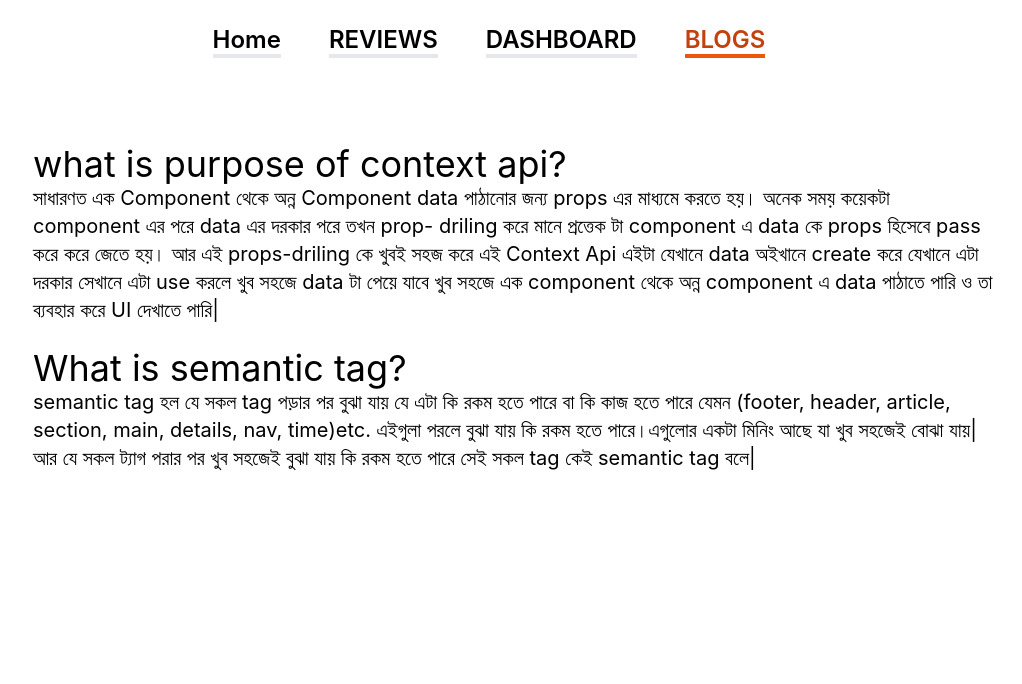
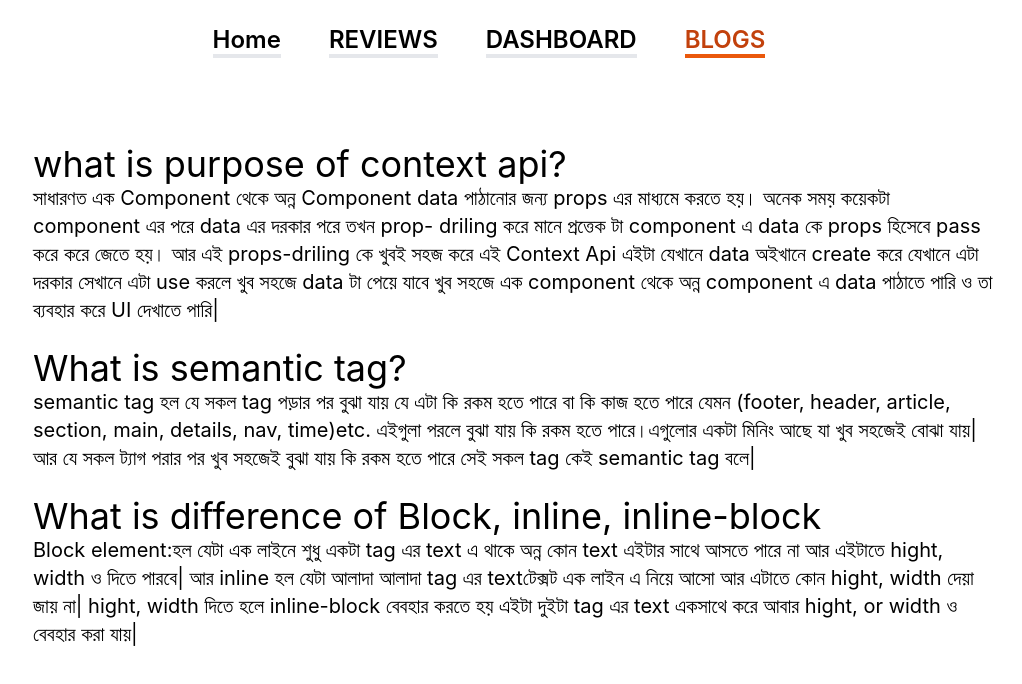
Before and after one commit to Tanjinhossain1/review-bike, a React (Create React App) app: page /blogs in a window 1280 px wide. Shown: the top 684 px of the page, without its empty margins (127-1149 px from the left). Built offline with nearby package versions, Linux system fonts and the light colour scheme.

Commit message:
inlin block inline-block ans done

```diff
--- a/src/components/Blogs/Blogs.js
+++ b/src/components/Blogs/Blogs.js
@@ -11,6 +11,12 @@ const Blogs = () => {
             <p className='text-xl'>semantic tag হল যে সকল tag পড়ার পর বুঝা যায় যে এটা কি রকম হতে পারে বা কি কাজ হতে পারে যেমন (footer, header, article, section, main, details, nav, time)etc. এইগুলা পরলে বুঝা যায় কি রকম হতে পারে।এগুলোর একটা মিনিং আছে যা খুব সহজেই বোঝা যায়| আর যে সকল ট্যাগ পরার পর খুব সহজেই বুঝা যায় কি রকম হতে পারে সেই সকল tag কেই semantic tag বলে|
             </p>
 
+            <h1 className='text-4xl mt-6'>What is difference of Block, inline, inline-block</h1>
+            <p className='text-xl'>Block element:হল যেটা এক লাইনে শুধু একটা  tag এর text এ থাকে অন্ন কোন  text এইটার সাথে আসতে পারে না আর এইটাতে hight, width ও দিতে পারবে|
+            আর inline হল যেটা আলাদা আলাদা tag এর textটেক্সট এক লাইন এ  নিয়ে আসো আর এটাতে কোন hight, width দেয়া জায় না| hight, width দিতে হলে inline-block বেবহার করতে হয় এইটা দুইটা tag এর text একসাথে করে আবার hight, or width ও বেবহার করা যায়|
+
+
+            </p>
         </div>
     );
 };
```
